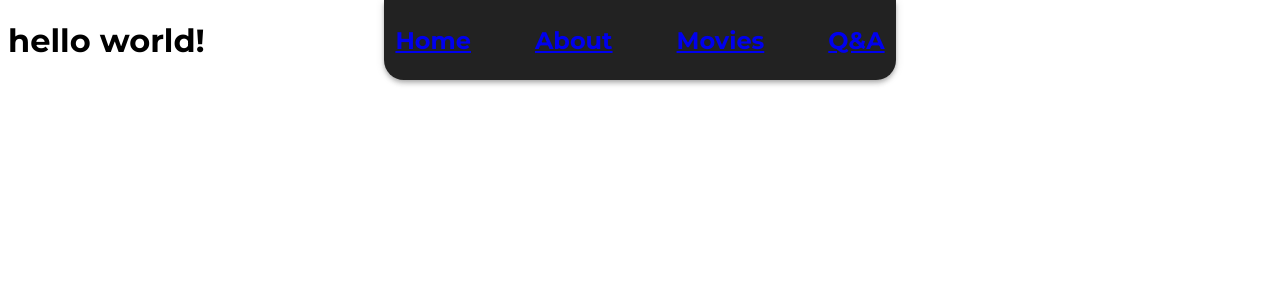
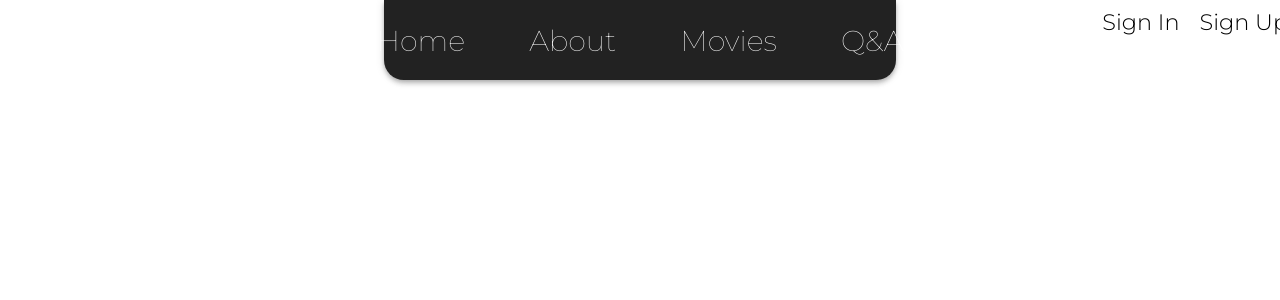
Before and after one commit to minsbee/crud_test, a Next.js app: page / in a window 1280 px wide. Shown: the top 300 px of the page. Built offline with nearby package versions, Linux system fonts and the light colour scheme.

Commit message:
test ver 1.0.7 (로그인 메뉴, css 일부 생성, 수정)

```diff
--- a/src/app/layout.tsx
+++ b/src/app/layout.tsx
@@ -11,7 +11,7 @@ export default function RootLayout({ children,}: { children: React.ReactNode}) {
   return (
     <html lang="en">
       <body className={fontMontserrat.className}>
-          {children}
+          { children }
         </body>
     </html>
   )
--- a/src/app/page.tsx
+++ b/src/app/page.tsx
@@ -1,10 +1,11 @@
-import Header from "@/styles/header"
+import LoginMenu from "@/styles/login_menu"
+import NavBar from "@/styles/nav_bar"
 
 export default function Home() {
   return (
     <div>
-      <Header />
-        <h1>hello world!</h1>
+      <NavBar />
+        <LoginMenu />
     </div>
   )
 }
--- a/src/styles/header.tsx
+++ /dev/null
@@ -1,18 +0,0 @@
-'use client'
-
-import { AppBar } from "@mui/material"
-import { NextPage } from "next"
-import Link from "next/link"
-
-const Header:NextPage = () =>  {
-    return (
-        <AppBar sx={{ display: 'flex', width:'40vw', height: '80px', left: '50%', right:'inherit', flexDirection: 'row', justifyContent: 'center', alignItems: 'center', gap: '5vw', color:'white', fontSize:'1.5rem', fontWeight:'700', bgcolor:'#222', transform: 'translateX(-50%)', borderRadius:'0 0 20px 20px' }}>
-        <Link href={ '/' }>Home</Link>
-        <Link href={ '/' }>About</Link>
-        <Link href={ '/' }>Movies</Link>
-        <Link href={ '/' }>Q&A</Link>
-        </AppBar>
-    )
-}
-
-export default Header;
--- /dev/null
+++ b/src/styles/login_menu.tsx
@@ -0,0 +1,86 @@
+'use client'
+import { GetServerSideProps } from "next"
+import Link from "next/link"
+import { styled } from "@mui/material/styles"
+
+const mockDB = [
+    { username: 'user1', password: 'password1' },
+    { username: 'user2', password: 'password2' },
+    { username: 'user3', password: 'password3' },
+];
+
+
+const HeaderBackWrap = styled('div')`
+  display: flex;
+  justify-content: space-between;
+  gap: 20px;
+  width: 100vw;
+  height: 80px;
+  box-shadow: 0 0 4px 4px -2px rgba(0, 0, 0, 0.4);
+`
+const LogoWrap = styled('div')`
+
+`
+
+const LoginMenuWrap = styled('div')`
+  display: flex;
+  justify-content: flex-end;
+  gap: 20px;
+`
+
+const LoginMenuBtns = styled(Link) `
+  display: block;
+  color: black;
+  font-size: 1.4rem;
+  font-weight: 300;
+  text-decoration: none;
+  transition-duration: 300ms;
+
+  :hover {
+      color: red;
+  }
+`
+
+
+const LoginMenu = () =>  {
+    return (
+      <HeaderBackWrap>
+        <LogoWrap />
+        <LoginMenuWrap>
+          <LoginMenuBtns href={ '/' }>Sign In</LoginMenuBtns>
+          <LoginMenuBtns href={ '/' }>Sign Up</LoginMenuBtns>
+        </LoginMenuWrap>
+      </HeaderBackWrap>
+    )
+}
+
+
+
+export const getServerSideProps: GetServerSideProps = async () => {
+    // Simulating a delay to mimic an async database request
+    await new Promise((resolve) => setTimeout(resolve, 1000));
+
+    // Simulating a database query
+    const username = 'user1';
+    const password = 'password1';
+    const user = mockDB.find((u) => u.username === username && u.password === password);
+
+    if (!user) {
+      // Return an error message if the user is not found
+      return {
+        props: {
+          error: 'Invalid username or password',
+        },
+      };
+    }
+
+    // Return the user data if login is successful
+    return {
+      props: {
+        user,
+      },
+    };
+  };
+
+
+export default LoginMenu;
--- /dev/null
+++ b/src/styles/nav_bar.tsx
@@ -0,0 +1,30 @@
+'use client'
+import { NextPage } from "next"
+import Link from "next/link"
+import { AppBar } from "@mui/material"
+import { styled } from "@mui/material/styles"
+
+const NavBtn = styled(Link) `
+    color: white;
+    font-size: 1.8rem;
+    font-weight: 100;
+    text-decoration: none;
+    transition-duration: 300ms;
+
+    :hover {
+        color: red;
+    }
+`
+
+const NavBar:NextPage = () =>  {
+    return (
+        <AppBar sx={{ display: 'flex', width:'40vw', height: '80px', left: '50%', right:'inherit', flexDirection: 'row', justifyContent: 'center', alignItems: 'center', gap: '5vw', color:'white', fontSize:'1.5rem', fontWeight:'700', bgcolor:'#222', transform: 'translateX(-50%)', borderRadius:'0 0 20px 20px' }}>
+            <NavBtn href={ '/' }>Home</NavBtn>
+            <NavBtn href={ '/' }>About</NavBtn>
+            <NavBtn href={ '/' }>Movies</NavBtn>
+            <NavBtn href={ '/' }>Q&A</NavBtn>
+        </AppBar>
+    )
+}
+
+export default NavBar;
```
Also changed, not shown: src/styles/global.scss (deleted).
